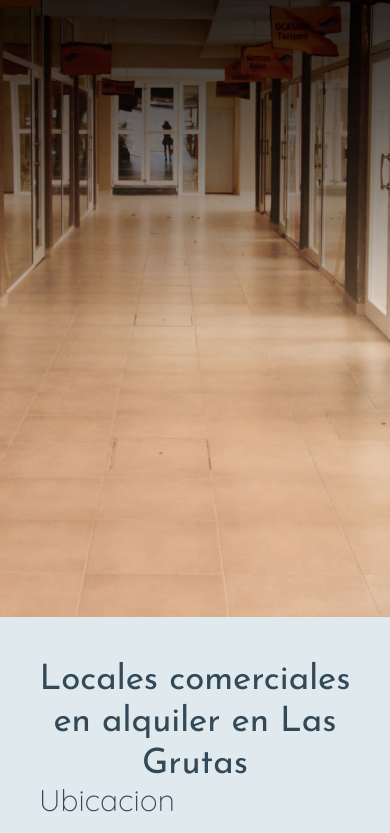
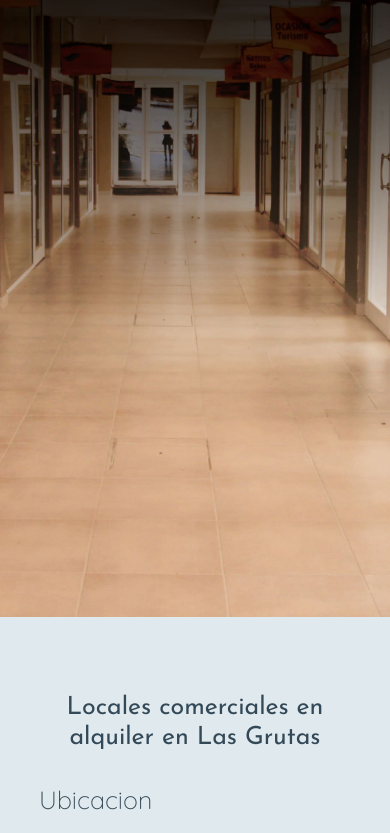
Before and after one commit to PabloGalindoRoldan/paseoantares, a plain HTML site: page index.html in a window 390 px wide. Shown: the part 227-1060 px from the top of the page. Drawn offline with nearby package versions, Linux system fonts and the light colour scheme; a web font is replaced by a local one.

Commit message:
cambie el tamaño del h2 y h2 del index para que no overflowee en mobiles

```diff
--- a/css/estilos.scss
+++ b/css/estilos.scss
@@ -1031,13 +1031,13 @@ body {
         padding-top: 10px;
 
         h2 {
-            font-size: 35px;
+            font-size: 25px;
             padding-left: 10%;
             padding-right: 10%;
         }
 
         h3 {
-            font-size: 30px;
+            font-size: 25px;
             padding-bottom: 10px;
             padding-left: 10%;
             padding-right: 10%;
```
Also changed, not shown: css/estilos.css.
